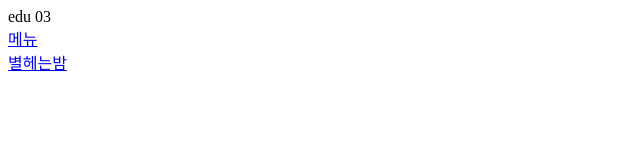
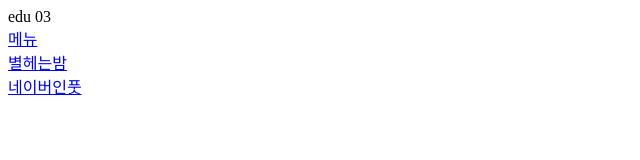
Before and after one commit to b90168/reskill2024, a plain HTML site: page index.html in a window 1280 px wide. Shown: the whole page, without its empty margins (0-640 px from the left). Drawn offline with Linux system fonts and the light colour scheme.

Commit message:
Update index.html

```diff
--- a/index.html
+++ b/index.html
@@ -3,3 +3,5 @@ edu 03
 <a href="html/menu.html">메뉴</a>
 <br>
 <a href="html/star.html">별헤는밤</a>
+<br>
+<a href="html/inputs.html">네이버인풋</a>
```
